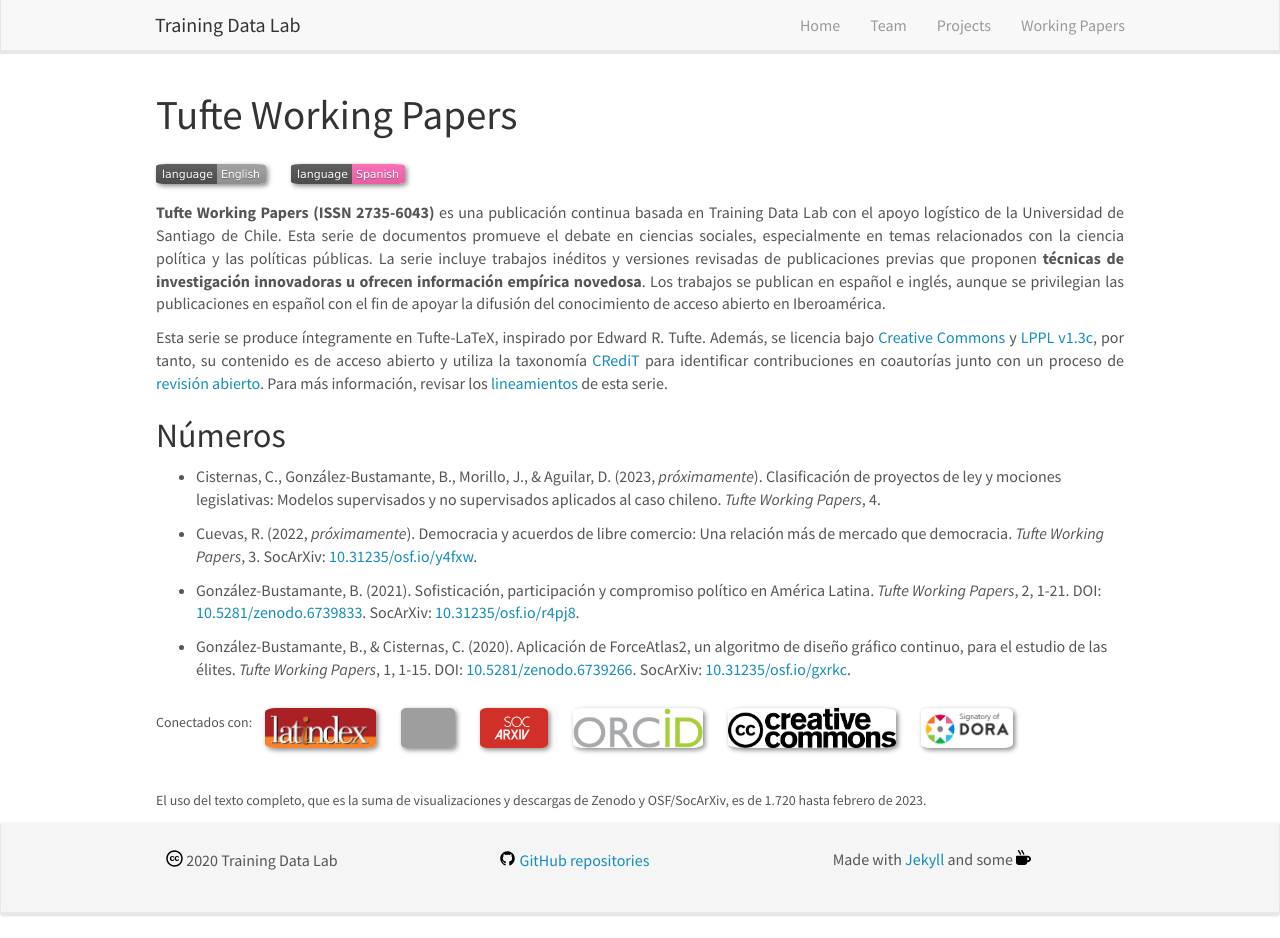
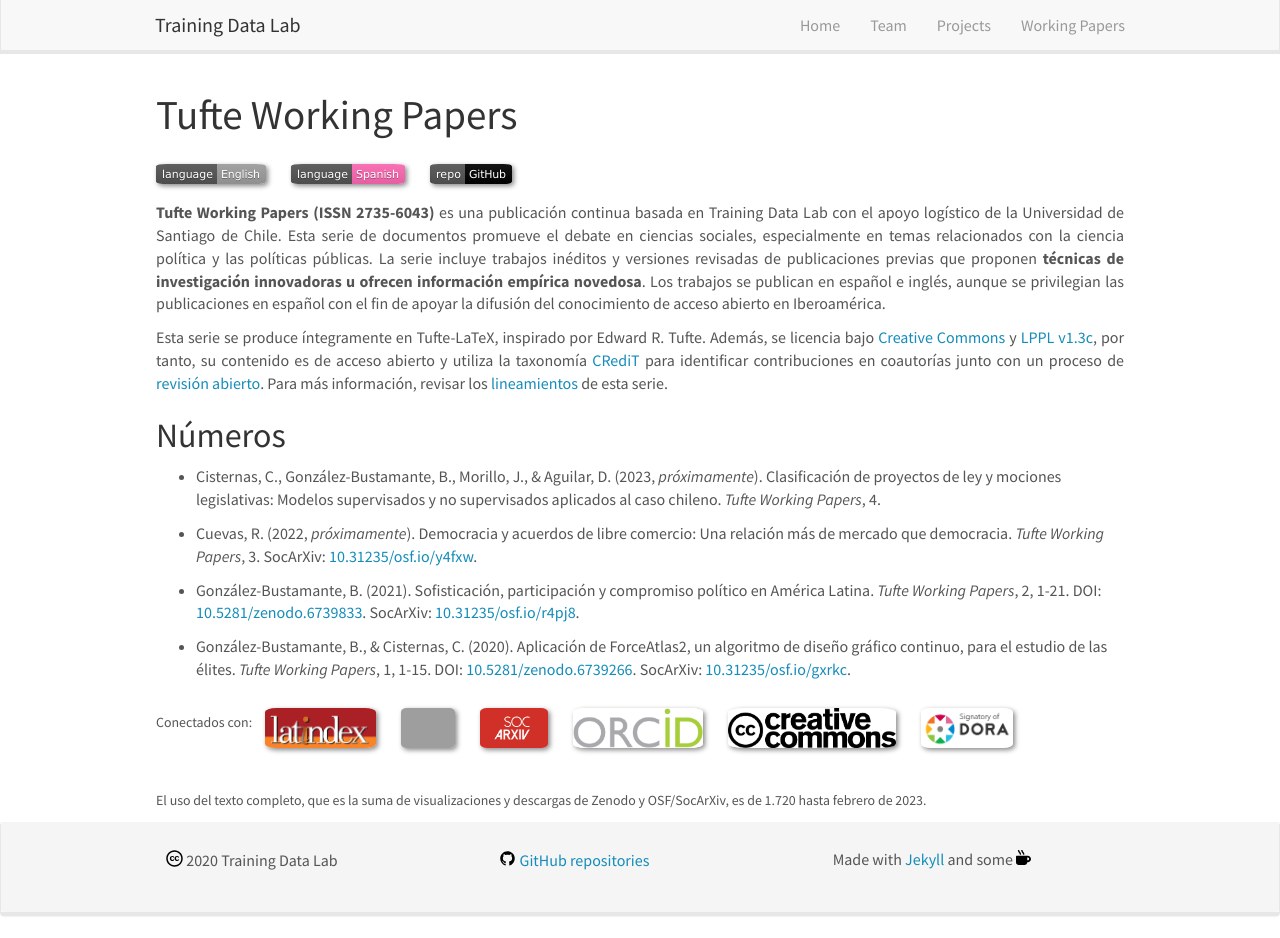
Before and after one commit to training-datalab/old-training-datalab.com, a Jekyll site: the page built from _pages/tufte-working-papers-spanish.md, in a window 1280 px wide and 938 px high. Built offline with Jekyll 4.4.1, drawn with Linux system fonts in a browser that asks for light colours; nearby versions of some CDN libraries.

Commit message:
Update tufte-working-papers-spanish.md

```diff
--- a/_pages/tufte-working-papers-spanish.md
+++ b/_pages/tufte-working-papers-spanish.md
@@ -8,7 +8,7 @@
 
 # Tufte Working Papers
 
-[![English]({{ site.url }}{{ site.baseurl }}/badges/lang/english_inactive.svg)](https://training-datalab.com/tufte-working-papers) [![Spanish]({{ site.url }}{{ site.baseurl }}/badges/lang/spanish.svg)](https://training-datalab.com/tufte-working-papers-spanish)
+[![English]({{ site.url }}{{ site.baseurl }}/badges/lang/english_inactive.svg)](https://training-datalab.com/tufte-working-papers) [![Spanish]({{ site.url }}{{ site.baseurl }}/badges/lang/spanish.svg)](https://training-datalab.com/tufte-working-papers-spanish) [![GitHub]({{ site.url }}{{ site.baseurl }}/badges/software/github.svg)](https://github.com/training-datalab/tufte-working-papers)
 
 <p align=" justify"><b>Tufte Working Papers (ISSN 2735-6043)</b> es una publicación continua basada en Training Data Lab con el apoyo logístico de la Universidad de Santiago de Chile. Esta serie de documentos promueve el debate en ciencias sociales, especialmente en temas relacionados con la ciencia política y las políticas públicas. La serie incluye trabajos inéditos y versiones revisadas de publicaciones previas que proponen <strong>técnicas de investigación innovadoras u ofrecen información empírica novedosa</strong>. Los trabajos se publican en español e inglés, aunque se privilegian las publicaciones en español con el fin de apoyar la difusión del conocimiento de acceso abierto en Iberoamérica.</p>
 
```
